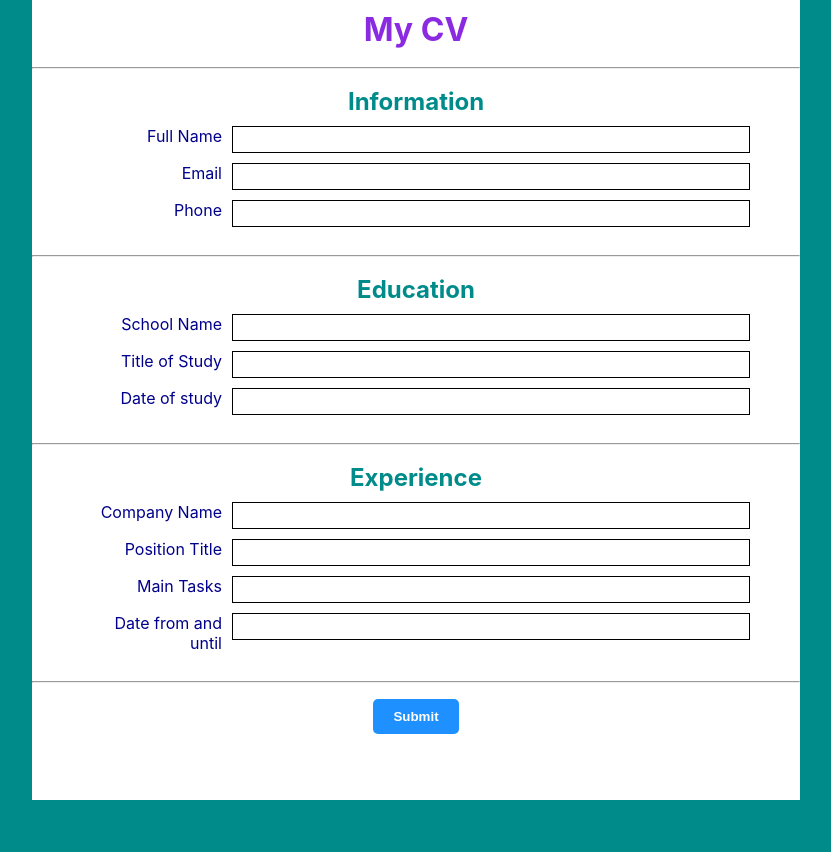
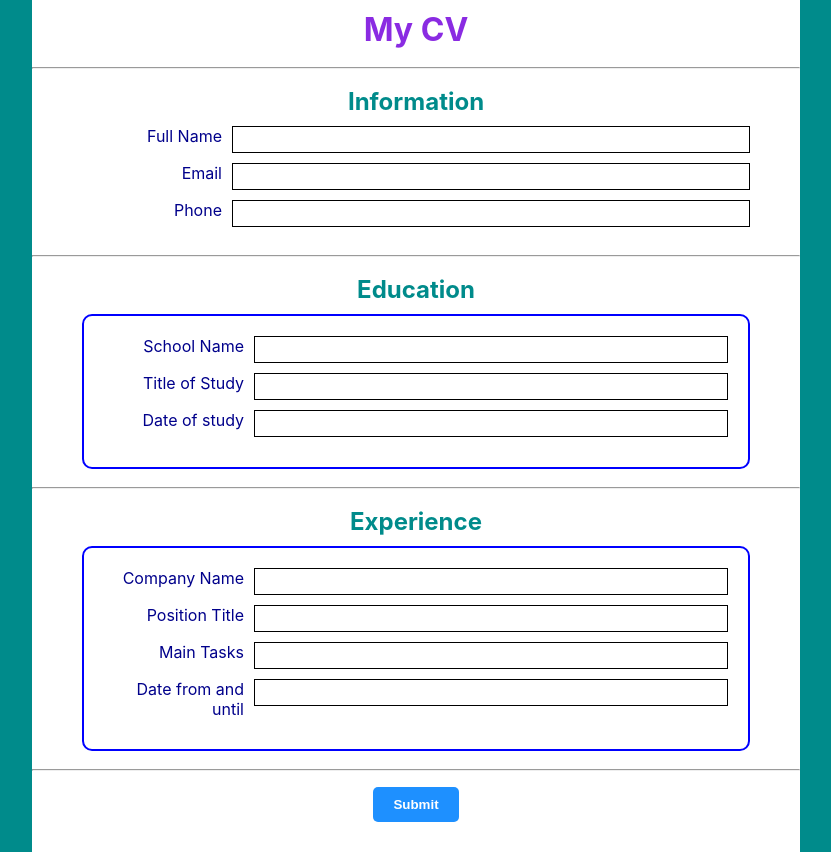
Before and after one commit to SonDo580/CV-application, a React (Create React App) app: page / in a window 1280 px wide. Shown: the whole page, without its empty margins (224-1055 px from the left). Before the commit the page ends 800 px from the top, so only its background shows below. Built offline with nearby package versions, Linux system fonts and the light colour scheme.

Commit message:
Style the input group container

```diff
--- a/src/App.css
+++ b/src/App.css
@@ -21,6 +21,13 @@ h1 {
   margin-bottom: 10px;
   text-align: center;
   color: darkcyan;
+}
+
+.school,
+.company {
+  border: 2px solid blue;
+  border-radius: 10px;
+  padding: 20px;
 }
 
 .field {
```
